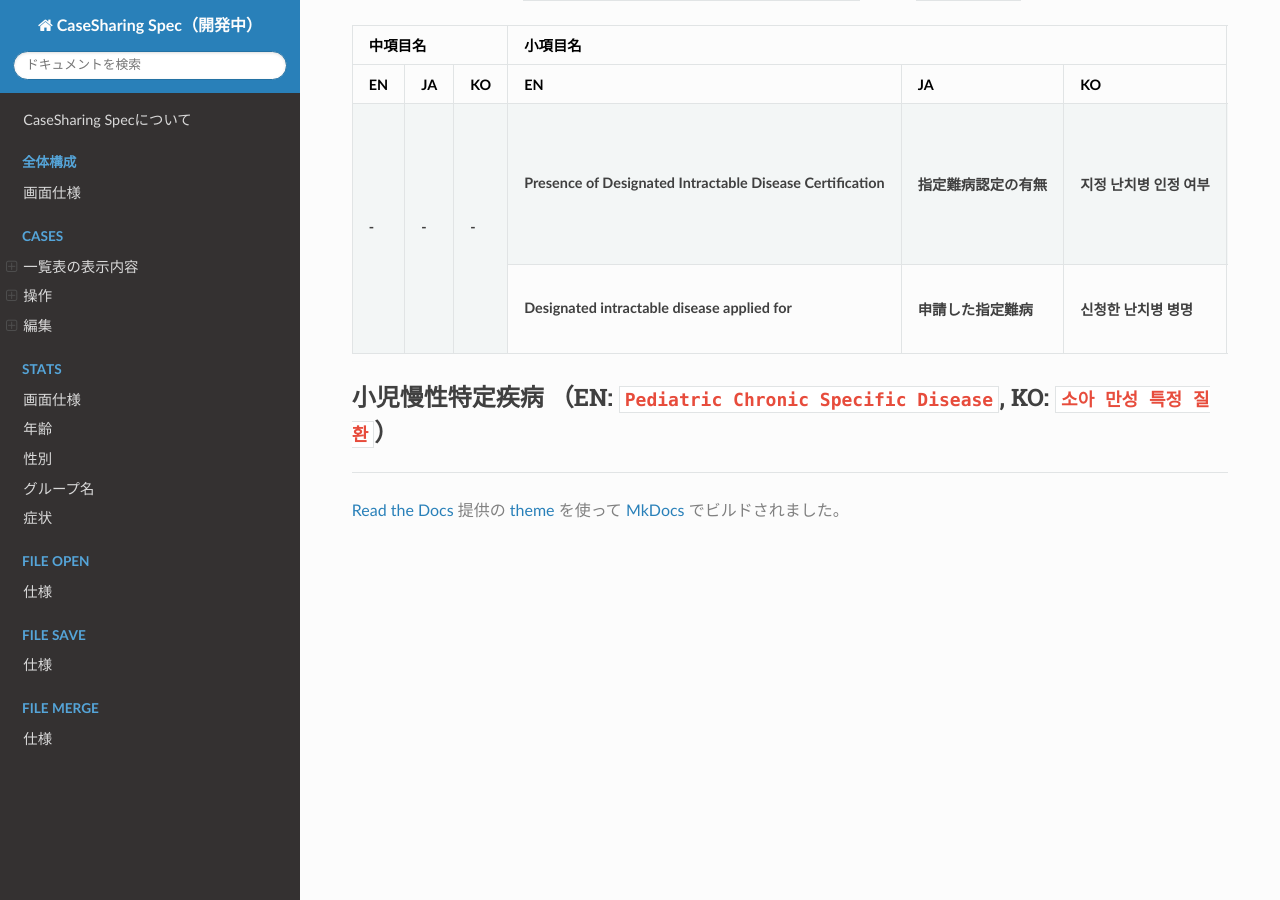
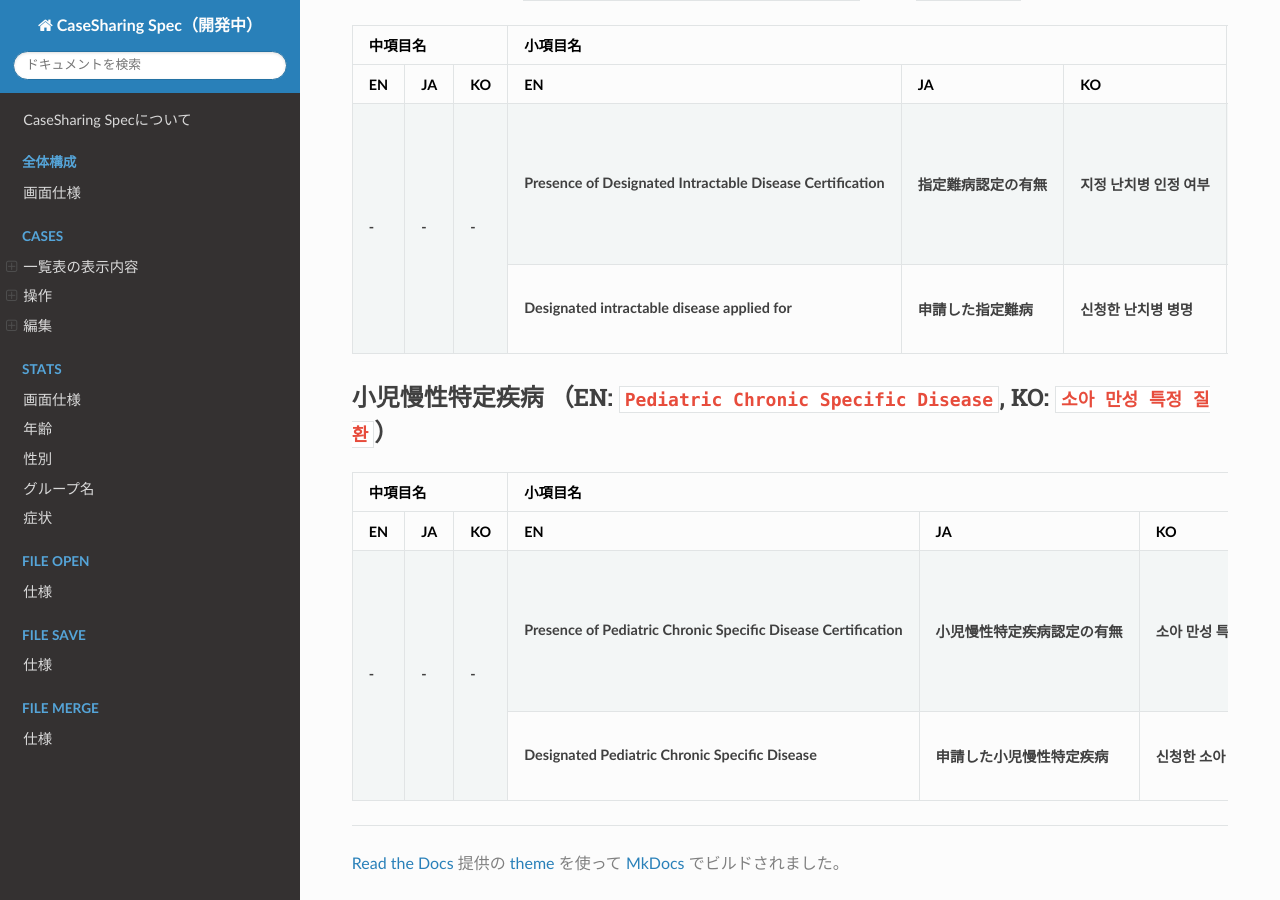
Before and after one commit to PubCaseFinder/pubcasefinder_spec, an MkDocs documentation site: the page built from docs/cases/edit/medical.md, in a window 1280 px wide and 900 px high, scrolled down 3641 px. Built offline with MkDocs 1.6.1, drawn with Linux system fonts in a browser that asks for light colours; nearby versions of some CDN libraries.

Commit message:
小児慢性特定疾病テーブル追加

```diff
--- a/docs/cases/edit/medical.md
+++ b/docs/cases/edit/medical.md
@@ -1246,3 +1246,119 @@
 </table>
 
 ## 小児慢性特定疾病 （EN: `Pediatric Chronic Specific Disease`, KO: `소아 만성 특정 질환`） {: #chronic-childhood-diseases}
+
+<table>
+  <thead>
+    <tr>
+      <th colspan="3">中項目名</th>
+      <th colspan="3">小項目名</th>
+      <th rowspan="2" class="text-vertical-align-middle">ID</th>
+      <th rowspan="2" class="text-vertical-align-middle">型定義</th>
+      <th rowspan="2" class="text-vertical-align-middle">入力形式</th>
+      <th colspan="4">選択肢</th>
+      <th rowspan="2" class="text-vertical-align-middle">初期値</th>
+      <th rowspan="2" class="text-vertical-align-middle">初期化ボタン</th>
+      <th rowspan="2" class="text-vertical-align-middle">削除ボタン</th>
+      <th colspan="3">一覧表示/操作</th>
+      <th rowspan="2" class="text-vertical-align-middle">備考</th>
+    </tr>
+    <tr>
+      <th>EN</th>
+      <th>JA</th>
+      <th>KO</th>
+      <th>EN</th>
+      <th>JA</th>
+      <th>KO</th>
+      <th>値</th>
+      <th>EN</th>
+      <th>JA</th>
+      <th>KO</th>
+      <th>デフォルト表示</th>
+      <th>編集可能</th>
+      <th>列追加可能</th>
+    </tr>
+  </thead>
+  <tbody>
+    <tr>
+      <td rowspan="3"><strong>-</strong></td>
+      <td rowspan="3"><strong>-</strong></td>
+      <td rowspan="3"><strong>-</strong></td>
+      <td><strong>Presence of Pediatric Chronic Specific Disease Certification</strong></td>
+      <td><strong>小児慢性特定疾病認定の有無</strong></td>
+      <td><strong>소아 만성 특정질환 인정 여부</strong></td>
+      <td>medical_presence_of_pediatric_chronic_specific_disease_certification</td>
+      <td>string</td>
+      <td>ラジオボタン</td>
+      <td>
+        <ul>
+          <li>not_applied</li>
+          <li>in_progress</li>
+          <li>approved</li>
+          <li>not_approved</li>
+          <li>other</li>
+        </ul>
+      </td>
+      <td>
+        <ul>
+          <li>Other</li>
+          <li>Not applied</li>
+          <li>In progress</li>
+          <li>Approved</li>
+          <li>Not approved</li>
+        </ul>
+      </td>
+      <td>
+        <ul>
+          <li>該当なし</li>
+          <li>未申請</li>
+          <li>申請中</li>
+          <li>認定</li>
+          <li>非認定</li>
+        </ul>
+      </td>
+      <td>
+        <ul>
+          <li>해당사항 없음</li>
+          <li>미신청</li>
+          <li>애플리케이션에서</li>
+          <li>인증</li>
+          <li>비인증</li>
+        </ul>
+      </td>
+      <td>"not_applied"</td>
+      <td><input type="checkbox" class="readonly-input" checked /></td>
+      <td><input type="checkbox" class="readonly-input" /></td>
+      <td><input type="checkbox" class="readonly-input" /></td>
+      <td><input type="checkbox" class="readonly-input" checked /></td>
+      <td><input type="checkbox" class="readonly-input" /></td>
+      <td></td>
+    </tr>
+    <tr>
+      <td><strong>Designated Pediatric Chronic Specific Disease</strong></td>
+      <td><strong>申請した小児慢性特定疾病</strong></td>
+      <td><strong>신청한 소아 만성 특정질환</strong></td>
+      <td><strong>Disease Name</strong></td>
+      <td><strong>疾患名</strong></td>
+      <td><strong>질병명</strong></td>
+      <td>medical_applied_pediatric_disease_name</td>
+      <td>Array&lt;string&gt;</td>
+      <td>テキストボックス</td>
+      <td>-</td>
+      <td>-</td>
+      <td>-</td>
+      <td>-</td>
+      <td>[]</td>
+      <td><input type="checkbox" class="readonly-input" /></td>
+      <td><input type="checkbox" class="readonly-input" checked /></td>
+      <td><input type="checkbox" class="readonly-input" /></td>
+      <td><input type="checkbox" class="readonly-input" checked /></td>
+      <td><input type="checkbox" class="readonly-input" /></td>
+      <td>
+        <ul>
+          <li>入力した文字に一致した文言をサジェストとして表示する</li>
+          <li>追加ボタンを押すと、新しい行が追加される</li>
+        </ul>
+      </td>
+    </tr>
+  </tbody>
+</table>
```
